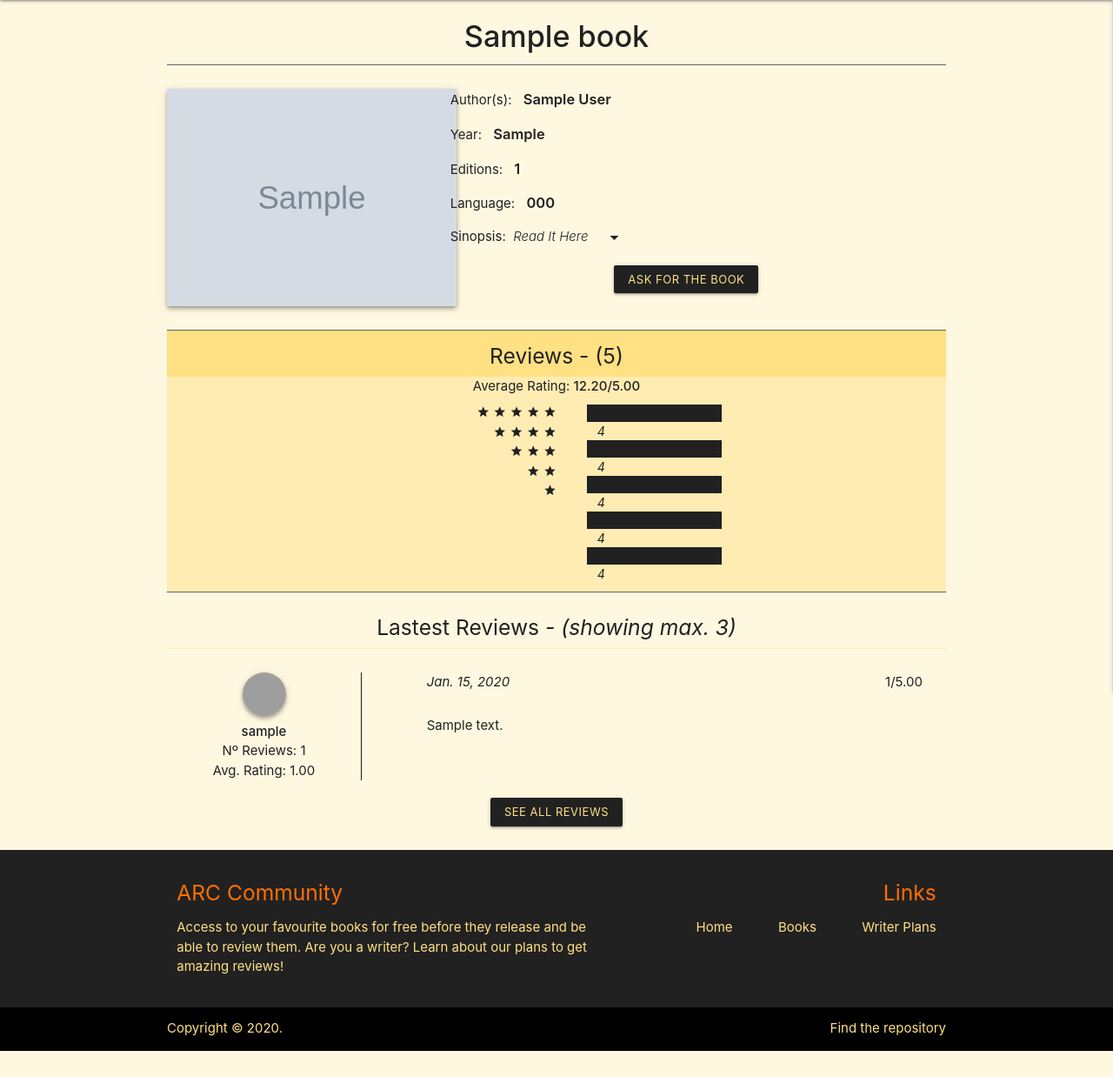
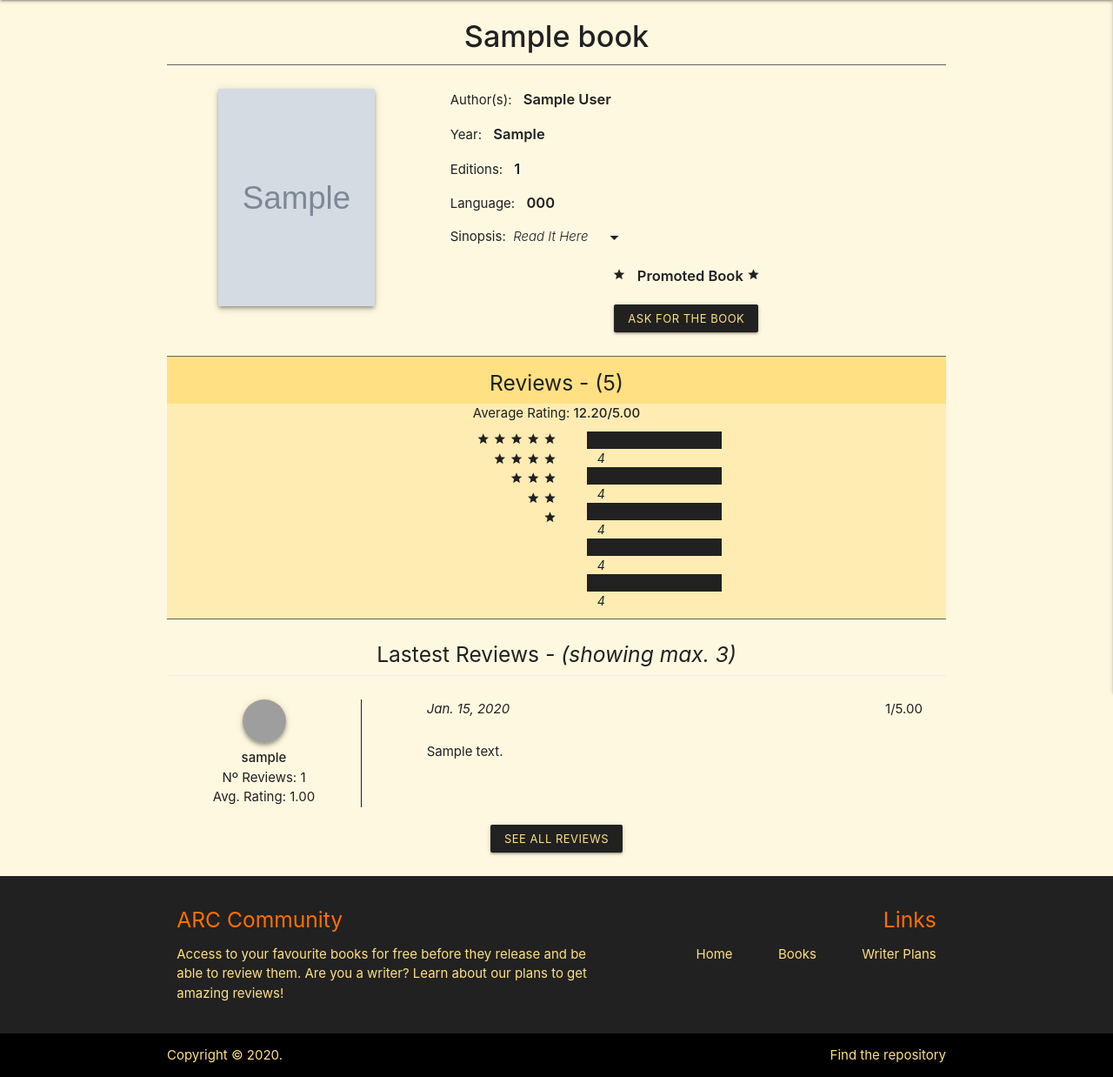
Before and after one commit to CruzZFire/ARC_Django_MS4, a Django app: page /books/1/ in a window 1280 px wide. Shown: the part 64-1302 px from the top of the page at 87% size. Before the commit the page ends 1272 px from the top, so only its background shows below. Run offline with Django 3.2, Linux system fonts and the light colour scheme; tables that the repository leaves empty hold one stand-in row (values such as "Sample post"); grey boxes marked "Sample" are stand-in pictures; some libraries are stand-ins or nearby versions; grey boxes are pictures that could not be loaded.

Commit message:
Added conditional for promoted books or not

```diff
--- a/books/templates/books/book_detail.html
+++ b/books/templates/books/book_detail.html
@@ -53,7 +53,14 @@
                 </div>
             </div>
             <div class="center-align mb-3 hover-effect-button">
-                {% if user.userprofile.has_sub %}
+                {% if book.promoted is True %}
+                <div class="row">
+                    <i class="tiny material-icons">star</i>
+                    <span class="info-data">Promoted Book</span>
+                    <i class="tiny material-icons">star</i>
+                </div>
+                {% endif %}
+                {% if user.userprofile.has_sub and book.promoted is False %}
                 <div class="row">
                     <a class="btn-small grey darken-4 amber-text text-lighten-3" href="{% url 'set_promoted' book.book_id %}">
                         Promote It
--- a/static/css/base.css
+++ b/static/css/base.css
@@ -194,6 +194,7 @@ form a {
 
 .book-detail-image {
     height: 250px;
+    max-width: 180px;
 }
 
 .info-data {
```
Also changed, not shown: subscriptions/templates/subscriptions/subscriptions.html (+20 -0 lines).
